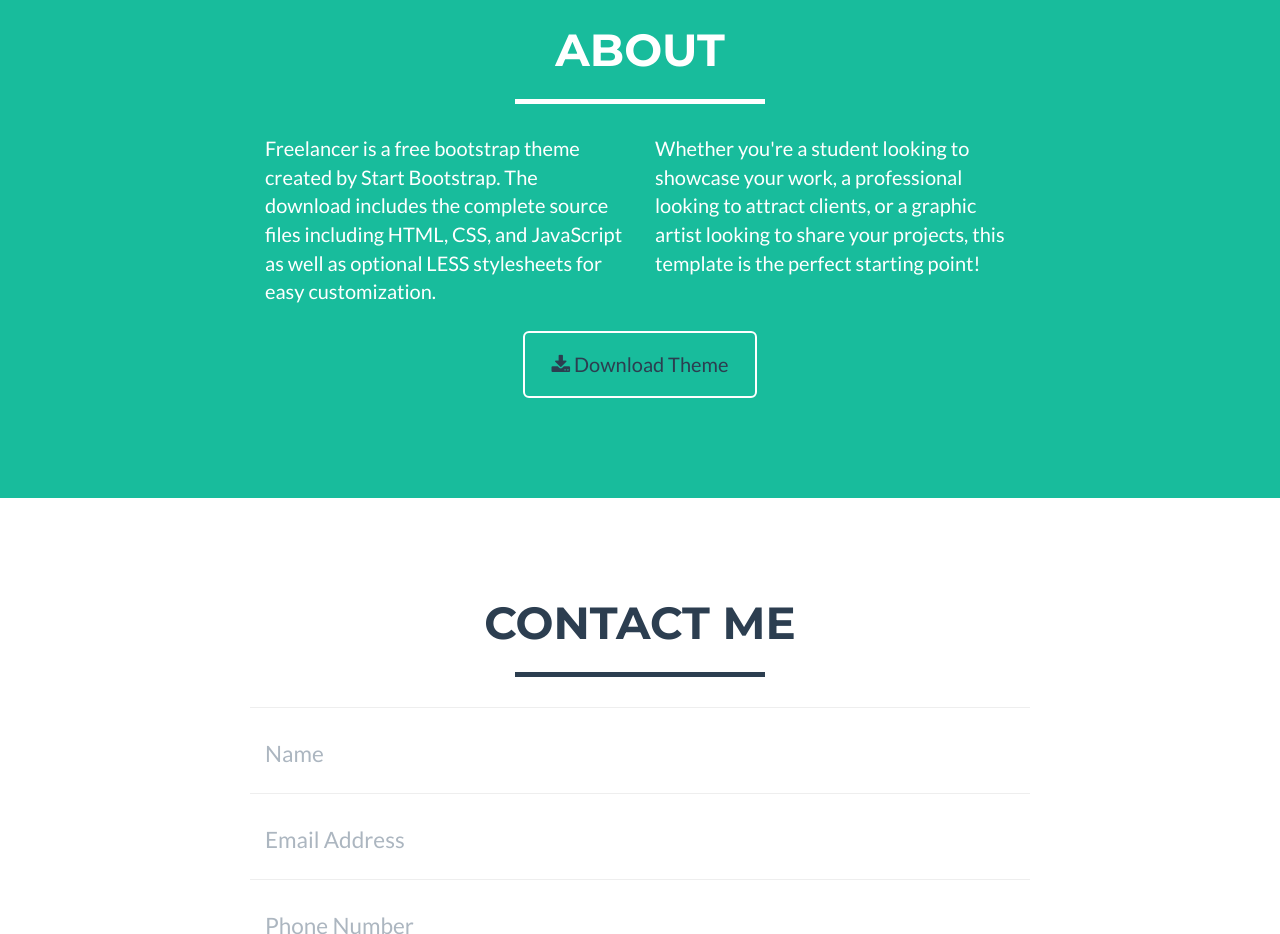
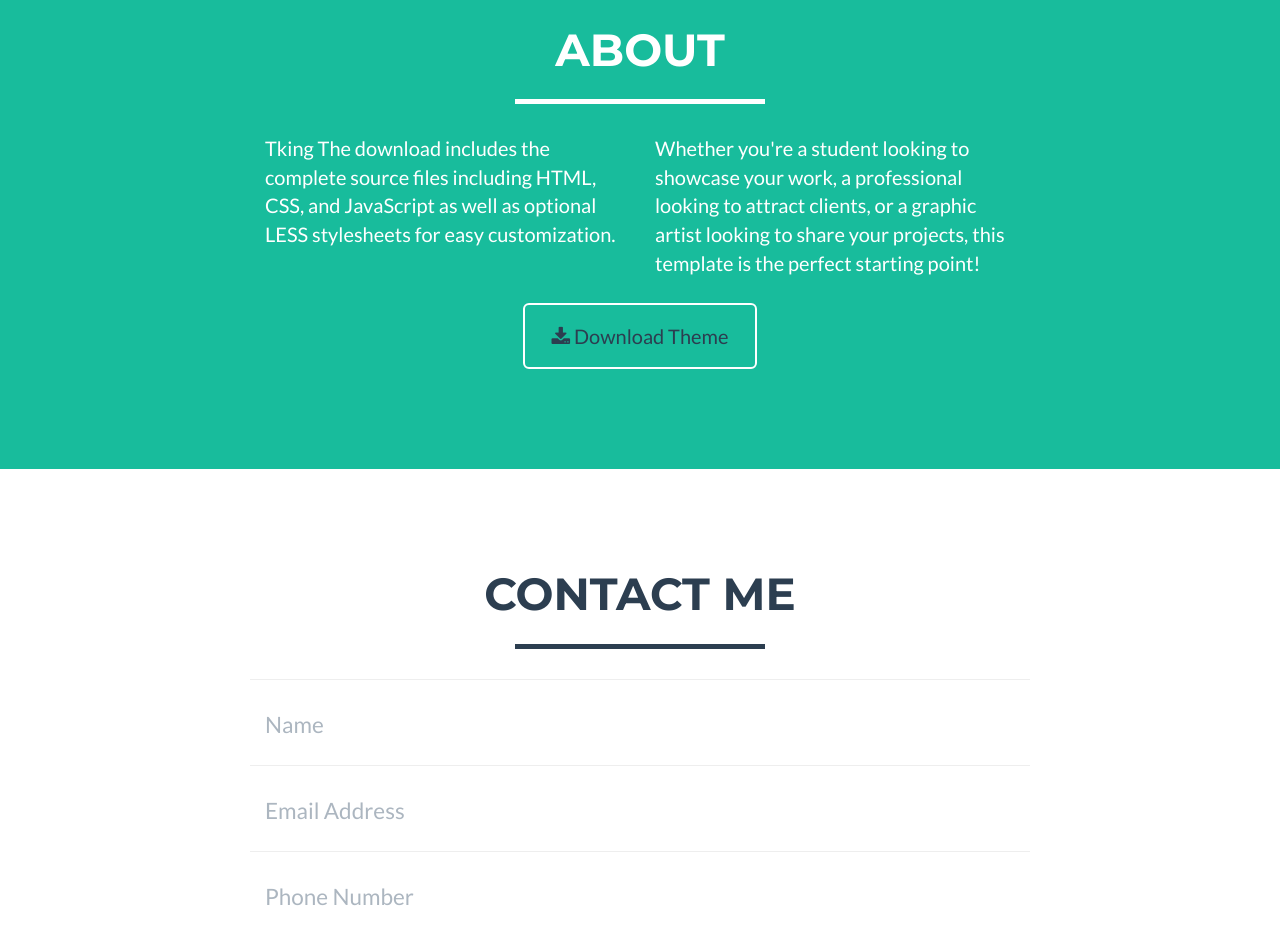
Before and after one commit to Tking12/Example-master, a plain HTML site: page index.html in a window 1280 px wide. Shown: the part 1740-2674 px from the top of the page. Drawn offline with nearby package versions, Linux system fonts and the light colour scheme.

Commit message:
Update index.html

```diff
--- a/index.html
+++ b/index.html
@@ -170,7 +170,7 @@
             </div>
             <div class="row">
                 <div class="col-lg-4 col-lg-offset-2">
-                    <p>Freelancer is a free bootstrap theme created by Start Bootstrap. The download includes the complete source files including HTML, CSS, and JavaScript as well as optional LESS stylesheets for easy customization.</p>
+                    <p>Tking The download includes the complete source files including HTML, CSS, and JavaScript as well as optional LESS stylesheets for easy customization.</p>
                 </div>
                 <div class="col-lg-4">
                     <p>Whether you're a student looking to showcase your work, a professional looking to attract clients, or a graphic artist looking to share your projects, this template is the perfect starting point!</p>
```
